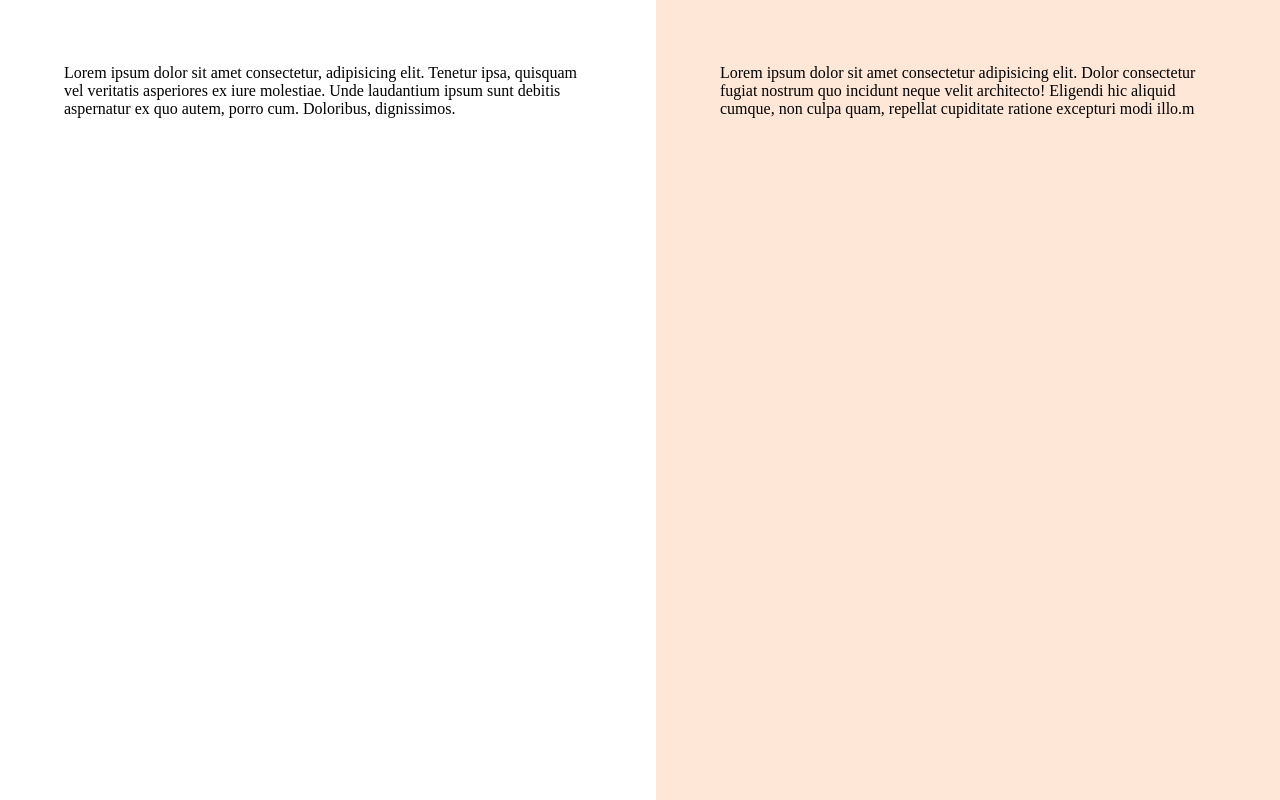
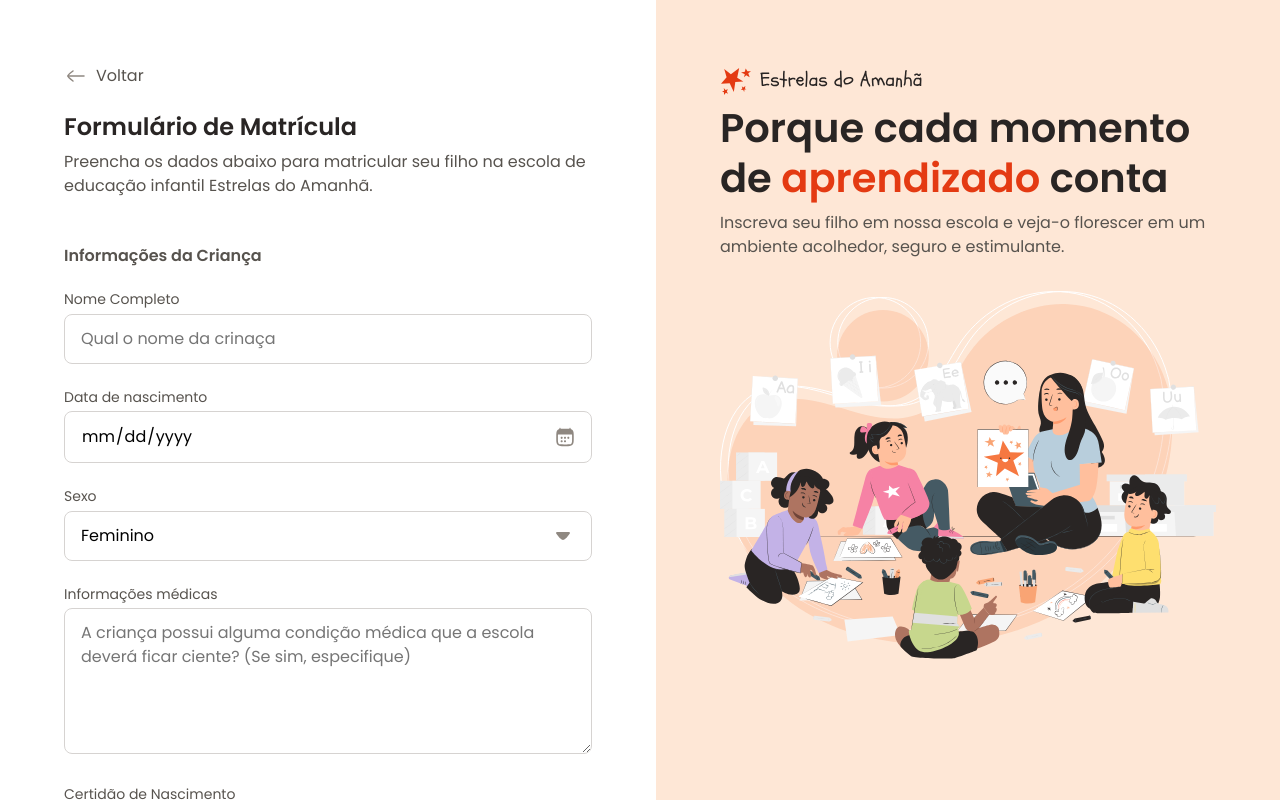
Before and after one commit to DiogoWernek/WebForm, a plain HTML site: page index.html in a window 1280 px wide. Drawn offline with Linux system fonts and the light colour scheme.

Commit message:
Feito primeira parte do forms

```diff
--- a/index.html
+++ b/index.html
@@ -16,15 +16,83 @@
 <body>
   <div id="app">
     <main>
-      <div class="main-container">Lorem ipsum dolor sit amet consectetur, adipisicing elit. Tenetur ipsa, quisquam vel
-        veritatis asperiores ex iure molestiae. Unde laudantium ipsum sunt debitis aspernatur ex quo autem, porro cum.
-        Doloribus, dignissimos.</div>
+      <div class="main-container">
+        <div class="back">
+          <img src="assets/icons/arrow-left-02.svg" alt="Seta apontando para esquerda">
+          <span>Voltar</span>
+        </div>
+
+        <h1>Formulário de Matrícula</h1>
+        <p>
+          Preencha os dados abaixo para matricular seu filho na escola de educação infantil Estrelas do Amanhã.
+        </p>
+
+        <form method="post" enctype="multipart/form-data">
+          <fieldset class="child-info">
+            <legend>Informações da Criança</legend>
+
+            <div class="input-wrapper">
+              <label for="fullname">Nome Completo</label>
+              <input id="fullname" name="fullname" type="text" placeholder="Qual o nome da crinaça">
+            </div>
+
+            <div class="input-wrapper">
+              <label for="birth">Data de nascimento</label>
+              <input id="birth" type="date" name="birth" lang="pt-BR">
+            </div>
+
+            <div class="select-wrapper">
+              <label for="gender">Sexo</label>
+              <select name="gender" id="gender">
+                <option value="female">Feminino</option>
+                <option value="male">Masculino</option>
+                <option value="na">Prefiro não responder</option>
+              </select>
+            </div>
+
+            <div class="textarea-wrapper">
+              <label for="medical-info">Informações médicas</label>
+              <textarea name="medical-info" id="medical-info" cols="30" rows="5"
+                placeholder="A criança possui alguma condição médica que a escola deverá ficar ciente? (Se sim, especifique)"></textarea>
+            </div>
+
+            <div class="droparea-wrapper">
+
+              <label for="birth-file">Certidão de Nascimento</label>
+              <div class="dropzone">
+                <input type="file" id="birth-file" name="birth-file">
+                <svg width="48" height="48" viewBox="0 0 48 48" fill="none" xmlns="http://www.w3.org/2000/svg">
+                  <path
+                    d="M34.9552 18.0221C34.97 18.022 34.985 18.022 35 18.022C39.9706 18.022 44 22.0588 44 27.0386C44 31.6796 40.5 35.5016 36 36M34.9552 18.0221C34.9848 17.6921 35 17.3579 35 17.0202C35 10.9339 30.0752 6 24 6C18.2465 6 13.5247 10.4253 13.0408 16.0638M34.9552 18.0221C34.7506 20.2952 33.8572 22.3692 32.4856 24.033M13.0408 16.0638C7.96796 16.5475 4 20.8278 4 26.0366C4 30.8834 7.43552 34.9264 12 35.8546M13.0408 16.0638C13.3565 16.0337 13.6765 16.0183 14 16.0183C16.2516 16.0183 18.3295 16.7639 20.001 18.022"
+                    stroke="#D6D3D1" stroke-width="3" stroke-linecap="round" stroke-linejoin="round" />
+                  <path d="M24 26V42M24 26C22.5996 26 19.9831 29.9886 19 31M24 26C25.4004 26 28.017 29.9886 29 31"
+                    stroke="#D6D3D1" stroke-width="3" stroke-linecap="round" stroke-linejoin="round" />
+                </svg>
+
+                <p>
+                  Clique para <br>
+                  selecionar os aquivos
+                </p>
+              </div>
+
+            </div>
+          </fieldset>
+        </form>
+      </div>
     </main>
 
     <aside>
-      <div class="aside-container">Lorem ipsum dolor sit amet consectetur adipisicing elit. Dolor consectetur fugiat
-        nostrum quo incidunt neque velit architecto! Eligendi hic aliquid cumque, non culpa quam, repellat cupiditate
-        ratione excepturi modi illo.m</div>
+      <div class="aside-container">
+        <header>
+          <img src="assets/logo.svg" alt="Logo do site">
+          <h2>Porque cada momento de <span>aprendizado</span> conta</h2>
+          <p>
+            Inscreva seu filho em nossa escola e veja-o florescer em um ambiente acolhedor, seguro e estimulante.
+          </p>
+        </header>
+
+        <img src="assets/Illustration.svg" alt="Imagem Professora dando aula">
+      </div>
     </aside>
   </div>
 </body>
--- /dev/null
+++ b/styles/fields/droparea.css
@@ -0,0 +1,37 @@
+.dropzone {
+  border: 1px dashed var(--stroke-default);
+  border-radius: .25rem;
+  display: grid;
+  justify-items: center;
+  gap: .5rem;
+  text-align: center;
+  padding: 1.75rem 1rem;
+
+  position: relative;
+
+  & input {
+    position: absolute;
+    width: 100%;
+    height: 100%;
+    inset: 0;
+    opacity: 0;
+  }
+
+  & p {
+    color: #A8A29E;
+  }
+
+  &:hover, &:has(input:focus) {
+    border-width: 2px;
+    border-color: var(--stroke-highlight);
+    background-color: var(--surface-secondary);
+
+    & p {
+      color: var(--text-tertiary);
+    }
+
+    & svg path {
+      stroke: var(--stroke-highlight);
+    }
+  }
+}
--- /dev/null
+++ b/styles/fields/index.css
@@ -0,0 +1,48 @@
+@import url(droparea.css);
+
+input, textarea, select {
+  appearance: none;
+  width: 100%;
+  border-radius: .5rem;
+  border: 1px solid var(--stroke-default);
+  padding: .75rem 1rem;
+  font: var(--text);
+}
+
+label {
+  font: var(--text-sm);
+  color: var(--text-secondary);
+
+  display: block;
+  margin-bottom: .25rem;
+}
+
+input:focus, select:focus, textarea:focus, input[type="date"]:focus-within {
+  outline: .25rem solid var(--surface-secondary);
+  border: .125rem solid var(--stroke-highlight);
+  outline-offset: .1px;
+}
+
+input[type="date"] {
+  position: relative;
+
+
+  &::-webkit-calendar-picker-indicator {
+    opacity: 0;
+  }
+
+  &::before {
+    content: "";
+    position: absolute;
+    background: url("/assets/icons/calendar-03.svg") center/contain;
+    right: 1rem;
+    width: 1.25rem;
+    height: 1.25rem;
+    top: 50%;
+    transform: translateY(-50%);
+  }
+}
+
+select {
+  background: url("/assets/icons/arrow-down-01.svg") no-repeat calc(100% - 1rem);
+}
--- /dev/null
+++ b/styles/forms.css
@@ -0,0 +1,17 @@
+@import url(fields/index.css);
+
+form {
+  margin-top: 3rem;
+}
+
+fieldset {
+  border:  none;
+
+  display: grid;
+  gap: 1.5rem;
+}
+
+legend {
+  font: 600 1rem/1.25 var(--font-family);
+  margin-bottom: 1.5rem;
+}
--- a/styles/global.css
+++ b/styles/global.css
@@ -24,4 +24,15 @@
 
 body {
   overflow: hidden;
+  font: var(--text);
+  color: var(--text-secondary);
 }
+
+h1, h2 {
+  color: var(--text-primary);
+}
+
+img {
+  max-width: 100%;
+  height: auto;
+}
--- a/styles/index.css
+++ b/styles/index.css
@@ -1,2 +1,3 @@
 @import url(global.css);
 @import url(layout.css);
+@import url(forms.css);
--- a/styles/layout.css
+++ b/styles/layout.css
@@ -13,6 +13,18 @@ main {
     max-width: 33rem;
     margin-left: auto;
   }
+
+  & .back {
+    display: flex;
+    align-items: center;
+    gap: .5rem;
+    margin-bottom: 1.5rem;
+  }
+
+  & h1 {
+    font: 600 1.5rem/1.25 var(--font-family);
+    margin-bottom: .5rem;
+  }
 }
 
 aside {
@@ -21,5 +33,18 @@ aside {
 
   & .aside-container {
     max-width: 31rem;
+
+    & > img {
+      margin-top: 2rem;
+    }
+  }
+
+  & h2 {
+    font: 600 2.5rem/1.25 var(--font-family);
+    margin-bottom: .5rem;
+  }
+
+  & span {
+    color: var(--text-highlight);
   }
 }
```
Also changed, not shown: assets/icons/Vector.svg (added).
